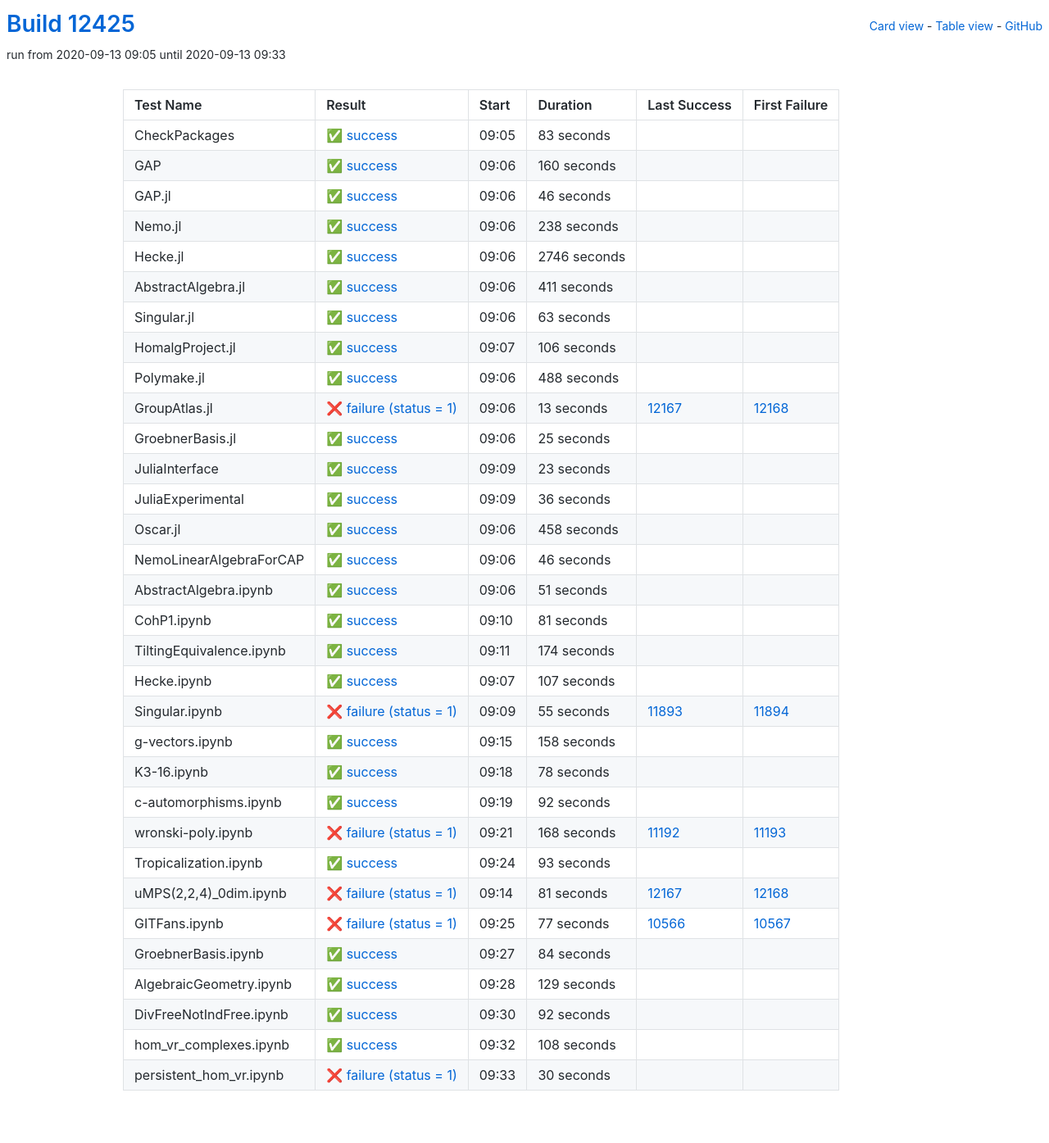
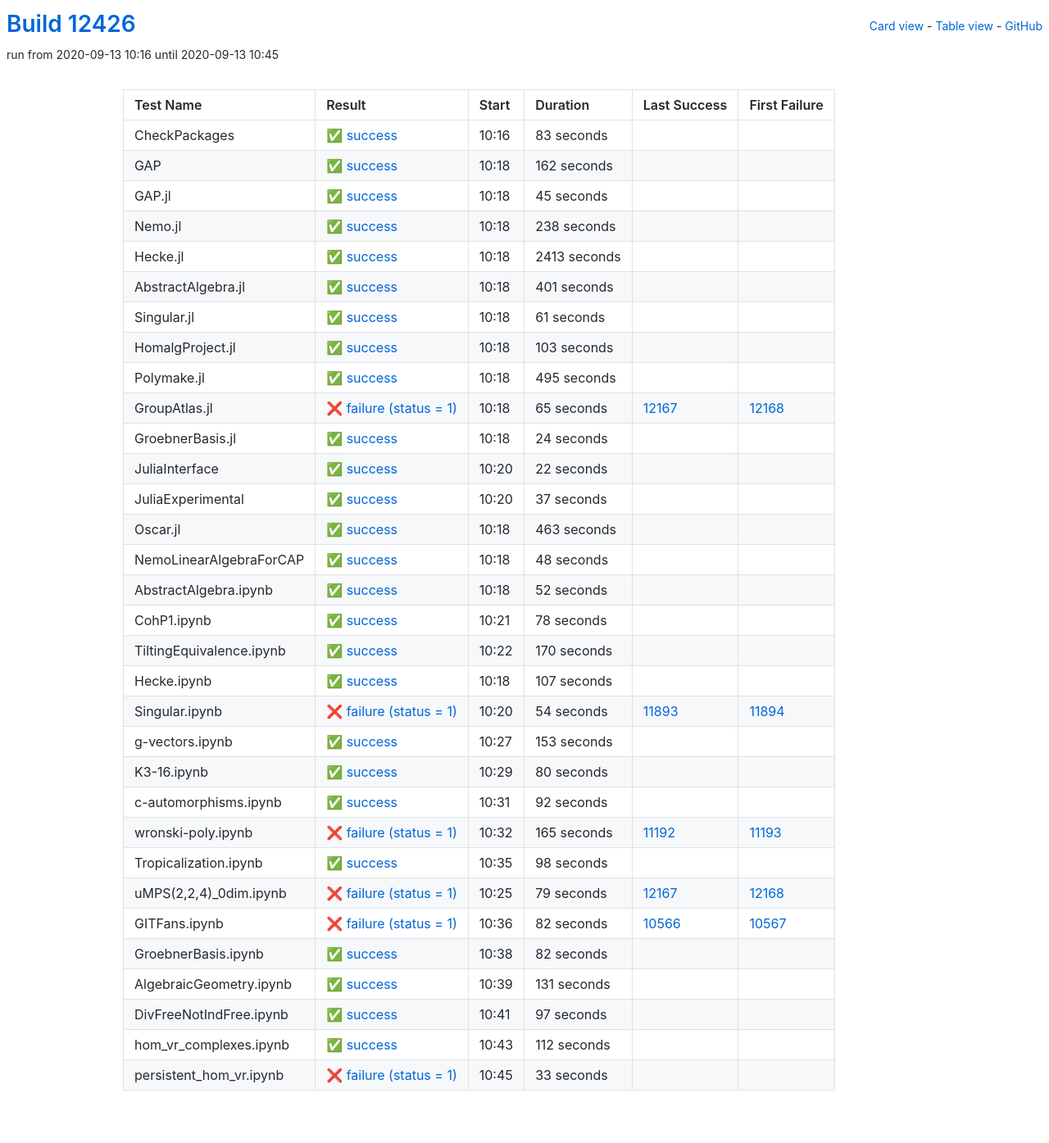
Before and after one commit to oscar-system/oscar-ci-status, a Jekyll site: the page built from table.html, in a window 1280 px wide. Shown: the whole page at 82% size. Built offline with Jekyll 4.4.1, drawn with Linux system fonts in a browser that asks for light colours.

Commit message:
Build #12426

```diff
--- a/_data/ci.yml
+++ b/_data/ci.yml
@@ -1,6 +1,6 @@
 ---
-build: 12425
-build_url: https://oscarci.mathematik.uni-kl.de/job/oscar/12425/
+build: 12426
+build_url: https://oscarci.mathematik.uni-kl.de/job/oscar/12426/
 job: oscar
 organization: oscar-system
 repo: oscar-ci-status
@@ -8,8 +8,8 @@
 tests:
 - name: CheckPackages
   id: checkpackages
-  log: https://oscarci.mathematik.uni-kl.de/job/oscar/12425/artifact/logs/build-12425/CheckPackages.log
-  start: 2020-09-13 09:05
+  log: https://oscarci.mathematik.uni-kl.de/job/oscar/12426/artifact/logs/build-12426/CheckPackages.log
+  start: 2020-09-13 10:16
   success: true
   exitcode: 0
   status: success
@@ -20,32 +20,32 @@
   first_failure_url:
 - name: GAP
   id: gap
-  log: https://oscarci.mathematik.uni-kl.de/job/oscar/12425/artifact/logs/build-12425/GAP.log
-  start: 2020-09-13 09:06
+  log: https://oscarci.mathematik.uni-kl.de/job/oscar/12426/artifact/logs/build-12426/GAP.log
+  start: 2020-09-13 10:18
   success: true
   exitcode: 0
   status: success
-  duration: 160
+  duration: 162
   last_success: false
   last_success_url:
   first_failure: false
   first_failure_url:
 - name: GAP.jl
   id: gap-jl
-  log: https://oscarci.mathematik.uni-kl.de/job/oscar/12425/artifact/logs/build-12425/GAP.jl.log
-  start: 2020-09-13 09:06
+  log: https://oscarci.mathematik.uni-kl.de/job/oscar/12426/artifact/logs/build-12426/GAP.jl.log
+  start: 2020-09-13 10:18
   success: true
   exitcode: 0
   status: success
-  duration: 46
+  duration: 45
   last_success: false
   last_success_url:
   first_failure: false
   first_failure_url:
 - name: Nemo.jl
   id: nemo-jl
-  log: https://oscarci.mathematik.uni-kl.de/job/oscar/12425/artifact/logs/build-12425/Nemo.jl.log
-  start: 2020-09-13 09:06
+  log: https://oscarci.mathematik.uni-kl.de/job/oscar/12426/artifact/logs/build-12426/Nemo.jl.log
+  start: 2020-09-13 10:18
   success: true
   exitcode: 0
   status: success
@@ -56,176 +56,176 @@
   first_failure_url:
 - name: Hecke.jl
   id: hecke-jl
-  log: https://oscarci.mathematik.uni-kl.de/job/oscar/12425/artifact/logs/build-12425/Hecke.jl.log
-  start: 2020-09-13 09:06
+  log: https://oscarci.mathematik.uni-kl.de/job/oscar/12426/artifact/logs/build-12426/Hecke.jl.log
+  start: 2020-09-13 10:18
   success: true
   exitcode: 0
   status: success
-  duration: 2746
+  duration: 2413
   last_success: false
   last_success_url:
   first_failure: false
   first_failure_url:
 - name: AbstractAlgebra.jl
   id: abstractalgebra-jl
-  log: https://oscarci.mathematik.uni-kl.de/job/oscar/12425/artifact/logs/build-12425/AbstractAlgebra.jl.log
-  start: 2020-09-13 09:06
+  log: https://oscarci.mathematik.uni-kl.de/job/oscar/12426/artifact/logs/build-12426/AbstractAlgebra.jl.log
+  start: 2020-09-13 10:18
   success: true
   exitcode: 0
   status: success
-  duration: 411
+  duration: 401
   last_success: false
   last_success_url:
   first_failure: false
   first_failure_url:
 - name: Singular.jl
   id: singular-jl
-  log: https://oscarci.mathematik.uni-kl.de/job/oscar/12425/artifact/logs/build-12425/Singular.jl.log
-  start: 2020-09-13 09:06
+  log: https://oscarci.mathematik.uni-kl.de/job/oscar/12426/artifact/logs/build-12426/Singular.jl.log
+  start: 2020-09-13 10:18
   success: true
   exitcode: 0
   status: success
-  duration: 63
+  duration: 61
   last_success: false
   last_success_url:
   first_failure: false
   first_failure_url:
 - name: HomalgProject.jl
   id: homalgproject-jl
-  log: https://oscarci.mathematik.uni-kl.de/job/oscar/12425/artifact/logs/build-12425/HomalgProject.jl.log
-  start: 2020-09-13 09:07
+  log: https://oscarci.mathematik.uni-kl.de/job/oscar/12426/artifact/logs/build-12426/HomalgProject.jl.log
+  start: 2020-09-13 10:18
   success: true
   exitcode: 0
   status: success
-  duration: 106
+  duration: 103
   last_success: false
   last_success_url:
   first_failure: false
   first_failure_url:
 - name: Polymake.jl
   id: polymake-jl
-  log: https://oscarci.mathematik.uni-kl.de/job/oscar/12425/artifact/logs/build-12425/Polymake.jl.log
-  start: 2020-09-13 09:06
+  log: https://oscarci.mathematik.uni-kl.de/job/oscar/12426/artifact/logs/build-12426/Polymake.jl.log
+  start: 2020-09-13 10:18
   success: true
   exitcode: 0
   status: success
-  duration: 488
+  duration: 495
   last_success: false
   last_success_url:
   first_failure: false
   first_failure_url:
 - name: GroupAtlas.jl
   id: groupatlas-jl
-  log: https://oscarci.mathematik.uni-kl.de/job/oscar/12425/artifact/logs/build-12425/GroupAtlas.jl.log
-  start: 2020-09-13 09:06
+  log: https://oscarci.mathematik.uni-kl.de/job/oscar/12426/artifact/logs/build-12426/GroupAtlas.jl.log
+  start: 2020-09-13 10:18
   success: false
   exitcode: 1
   status: failure
-  duration: 13
+  duration: 65
   last_success: 12167
   last_success_url: https://oscarci.mathematik.uni-kl.de/job/oscar/12167/
   first_failure: 12168
   first_failure_url: https://oscarci.mathematik.uni-kl.de/job/oscar/12168/
 - name: GroebnerBasis.jl
   id: groebnerbasis-jl
-  log: https://oscarci.mathematik.uni-kl.de/job/oscar/12425/artifact/logs/build-12425/GroebnerBasis.jl.log
-  start: 2020-09-13 09:06
+  log: https://oscarci.mathematik.uni-kl.de/job/oscar/12426/artifact/logs/build-12426/GroebnerBasis.jl.log
+  start: 2020-09-13 10:18
   success: true
   exitcode: 0
   status: success
-  duration: 25
+  duration: 24
   last_success: false
   last_success_url:
   first_failure: false
   first_failure_url:
 - name: JuliaInterface
   id: juliainterface
-  log: https://oscarci.mathematik.uni-kl.de/job/oscar/12425/artifact/logs/build-12425/JuliaInterface.log
-  start: 2020-09-13 09:09
+  log: https://oscarci.mathematik.uni-kl.de/job/oscar/12426/artifact/logs/build-12426/JuliaInterface.log
+  start: 2020-09-13 10:20
   success: true
   exitcode: 0
   status: success
-  duration: 23
+  duration: 22
   last_success: false
   last_success_url:
   first_failure: false
   first_failure_url:
 - name: JuliaExperimental
   id: juliaexperimental
-  log: https://oscarci.mathematik.uni-kl.de/job/oscar/12425/artifact/logs/build-12425/JuliaExperimental.log
-  start: 2020-09-13 09:09
+  log: https://oscarci.mathematik.uni-kl.de/job/oscar/12426/artifact/logs/build-12426/JuliaExperimental.log
+  start: 2020-09-13 10:20
   success: true
   exitcode: 0
   status: success
-  duration: 36
+  duration: 37
   last_success: false
   last_success_url:
   first_failure: false
   first_failure_url:
 - name: Oscar.jl
   id: oscar-jl
-  log: https://oscarci.mathematik.uni-kl.de/job/oscar/12425/artifact/logs/build-12425/Oscar.jl.log
-  start: 2020-09-13 09:06
+  log: https://oscarci.mathematik.uni-kl.de/job/oscar/12426/artifact/logs/build-12426/Oscar.jl.log
+  start: 2020-09-13 10:18
   success: true
   exitcode: 0
   status: success
-  duration: 458
+  duration: 463
   last_success: false
   last_success_url:
   first_failure: false
   first_failure_url:
 - name: NemoLinearAlgebraForCAP
   id: nemolinearalgebraforcap
-  log: https://oscarci.mathematik.uni-kl.de/job/oscar/12425/artifact/logs/build-12425/NemoLinearAlgebraForCAP.log
-  start: 2020-09-13 09:06
+  log: https://oscarci.mathematik.uni-kl.de/job/oscar/12426/artifact/logs/build-12426/NemoLinearAlgebraForCAP.log
+  start: 2020-09-13 10:18
   success: true
   exitcode: 0
   status: success
-  duration: 46
+  duration: 48
   last_success: false
   last_success_url:
   first_failure: false
   first_failure_url:
 - name: AbstractAlgebra.ipynb
   id: abstractalgebra-ipynb
-  log: https://oscarci.mathematik.uni-kl.de/job/oscar/12425/artifact/logs/build-12425/AbstractAlgebra.ipynb.log
-  start: 2020-09-13 09:06
+  log: https://oscarci.mathematik.uni-kl.de/job/oscar/12426/artifact/logs/build-12426/AbstractAlgebra.ipynb.log
+  start: 2020-09-13 10:18
   success: true
   exitcode: 0
   status: success
-  duration: 51
+  duration: 52
   last_success: false
   last_success_url:
   first_failure: false
   first_failure_url:
 - name: CohP1.ipynb
   id: cohp1-ipynb
-  log: https://oscarci.mathematik.uni-kl.de/job/oscar/12425/artifact/logs/build-12425/CohP1.ipynb.log
-  start: 2020-09-13 09:10
+  log: https://oscarci.mathematik.uni-kl.de/job/oscar/12426/artifact/logs/build-12426/CohP1.ipynb.log
+  start: 2020-09-13 10:21
   success: true
   exitcode: 0
   status: success
-  duration: 81
+  duration: 78
   last_success: false
   last_success_url:
   first_failure: false
   first_failure_url:
 - name: TiltingEquivalence.ipynb
   id: tiltingequivalence-ipynb
-  log: https://oscarci.mathematik.uni-kl.de/job/oscar/12425/artifact/logs/build-12425/TiltingEquivalence.ipynb.log
-  start: 2020-09-13 09:11
+  log: https://oscarci.mathematik.uni-kl.de/job/oscar/12426/artifact/logs/build-12426/TiltingEquivalence.ipynb.log
+  start: 2020-09-13 10:22
   success: true
   exitcode: 0
   status: success
-  duration: 174
+  duration: 170
   last_success: false
   last_success_url:
   first_failure: false
   first_failure_url:
 - name: Hecke.ipynb
   id: hecke-ipynb
-  log: https://oscarci.mathematik.uni-kl.de/job/oscar/12425/artifact/logs/build-12425/Hecke.ipynb.log
-  start: 2020-09-13 09:07
+  log: https://oscarci.mathematik.uni-kl.de/job/oscar/12426/artifact/logs/build-12426/Hecke.ipynb.log
+  start: 2020-09-13 10:18
   success: true
   exitcode: 0
   status: success
@@ -236,44 +236,44 @@
   first_failure_url:
 - name: Singular.ipynb
   id: singular-ipynb
-  log: https://oscarci.mathematik.uni-kl.de/job/oscar/12425/artifact/logs/build-12425/Singular.ipynb.log
-  start: 2020-09-13 09:09
+  log: https://oscarci.mathematik.uni-kl.de/job/oscar/12426/artifact/logs/build-12426/Singular.ipynb.log
+  start: 2020-09-13 10:20
   success: false
   exitcode: 1
   status: failure
-  duration: 55
+  duration: 54
   last_success: 11893
   last_success_url: https://oscarci.mathematik.uni-kl.de/job/oscar/11893/
   first_failure: 11894
   first_failure_url: https://oscarci.mathematik.uni-kl.de/job/oscar/11894/
 - name: g-vectors.ipynb
   id: g-vectors-ipynb
-  log: https://oscarci.mathematik.uni-kl.de/job/oscar/12425/artifact/logs/build-12425/g-vectors.ipynb.log
-  start: 2020-09-13 09:15
+  log: https://oscarci.mathematik.uni-kl.de/job/oscar/12426/artifact/logs/build-12426/g-vectors.ipynb.log
+  start: 2020-09-13 10:27
   success: true
   exitcode: 0
   status: success
-  duration: 158
+  duration: 153
   last_success: false
   last_success_url:
   first_failure: false
   first_failure_url:
 - name: K3-16.ipynb
   id: k3-16-ipynb
-  log: https://oscarci.mathematik.uni-kl.de/job/oscar/12425/artifact/logs/build-12425/K3-16.ipynb.log
-  start: 2020-09-13 09:18
+  log: https://oscarci.mathematik.uni-kl.de/job/oscar/12426/artifact/logs/build-12426/K3-16.ipynb.log
+  start: 2020-09-13 10:29
   success: true
   exitcode: 0
   status: success
-  duration: 78
+  duration: 80
   last_success: false
   last_success_url:
   first_failure: false
   first_failure_url:
 - name: c-automorphisms.ipynb
   id: c-automorphisms-ipynb
-  log: https://oscarci.mathematik.uni-kl.de/job/oscar/12425/artifact/logs/build-12425/c-automorphisms.ipynb.log
-  start: 2020-09-13 09:19
+  log: https://oscarci.mathematik.uni-kl.de/job/oscar/12426/artifact/logs/build-12426/c-automorphisms.ipynb.log
+  start: 2020-09-13 10:31
   success: true
   exitcode: 0
   status: success
@@ -284,108 +284,108 @@
   first_failure_url:
 - name: wronski-poly.ipynb
   id: wronski-poly-ipynb
-  log: https://oscarci.mathematik.uni-kl.de/job/oscar/12425/artifact/logs/build-12425/wronski-poly.ipynb.log
-  start: 2020-09-13 09:21
+  log: https://oscarci.mathematik.uni-kl.de/job/oscar/12426/artifact/logs/build-12426/wronski-poly.ipynb.log
+  start: 2020-09-13 10:32
   success: false
   exitcode: 1
   status: failure
-  duration: 168
+  duration: 165
   last_success: 11192
   last_success_url: https://oscarci.mathematik.uni-kl.de/job/oscar/11192/
   first_failure: 11193
   first_failure_url: https://oscarci.mathematik.uni-kl.de/job/oscar/11193/
 - name: Tropicalization.ipynb
   id: tropicalization-ipynb
-  log: https://oscarci.mathematik.uni-kl.de/job/oscar/12425/artifact/logs/build-12425/Tropicalization.ipynb.log
-  start: 2020-09-13 09:24
+  log: https://oscarci.mathematik.uni-kl.de/job/oscar/12426/artifact/logs/build-12426/Tropicalization.ipynb.log
+  start: 2020-09-13 10:35
   success: true
   exitcode: 0
   status: success
-  duration: 93
+  duration: 98
   last_success: false
   last_success_url:
   first_failure: false
   first_failure_url:
 - name: uMPS(2,2,4)_0dim.ipynb
   id: umps-2-2-4-0dim-ipynb
-  log: https://oscarci.mathematik.uni-kl.de/job/oscar/12425/artifact/logs/build-12425/uMPS-2-2-4-_0dim.ipynb.log
-  start: 2020-09-13 09:14
+  log: https://oscarci.mathematik.uni-kl.de/job/oscar/12426/artifact/logs/build-12426/uMPS-2-2-4-_0dim.ipynb.log
+  start: 2020-09-13 10:25
   success: false
   exitcode: 1
   status: failure
-  duration: 81
+  duration: 79
   last_success: 12167
   last_success_url: https://oscarci.mathematik.uni-kl.de/job/oscar/12167/
   first_failure: 12168
   first_failure_url: https://oscarci.mathematik.uni-kl.de/job/oscar/12168/
 - name: GITFans.ipynb
   id: gitfans-ipynb
-  log: https://oscarci.mathematik.uni-kl.de/job/oscar/12425/artifact/logs/build-12425/GITFans.ipynb.log
-  start: 2020-09-13 09:25
+  log: https://oscarci.mathematik.uni-kl.de/job/oscar/12426/artifact/logs/build-12426/GITFans.ipynb.log
+  start: 2020-09-13 10:36
   success: false
   exitcode: 1
   status: failure
-  duration: 77
+  duration: 82
   last_success: 10566
   last_success_url: https://oscarci.mathematik.uni-kl.de/job/oscar/10566/
   first_failure: 10567
   first_failure_url: https://oscarci.mathematik.uni-kl.de/job/oscar/10567/
 - name: GroebnerBasis.ipynb
   id: groebnerbasis-ipynb
-  log: https://oscarci.mathematik.uni-kl.de/job/oscar/12425/artifact/logs/build-12425/GroebnerBasis.ipynb.log
-  start: 2020-09-13 09:27
+  log: https://oscarci.mathematik.uni-kl.de/job/oscar/12426/artifact/logs/build-12426/GroebnerBasis.ipynb.log
+  start: 2020-09-13 10:38
   success: true
   exitcode: 0
   status: success
-  duration: 84
+  duration: 82
   last_success: false
   last_success_url:
   first_failure: false
   first_failure_url:
 - name: AlgebraicGeometry.ipynb
   id: algebraicgeometry-ipynb
-  log: https://oscarci.mathematik.uni-kl.de/job/oscar/12425/artifact/logs/build-12425/AlgebraicGeometry.ipynb.log
-  start: 2020-09-13 09:28
+  log: https://oscarci.mathematik.uni-kl.de/job/oscar/12426/artifact/logs/build-12426/AlgebraicGeometry.ipynb.log
+  start: 2020-09-13 10:39
   success: true
   exitcode: 0
   status: success
-  duration: 129
+  duration: 131
   last_success: false
   last_success_url:
   first_failure: false
   first_failure_url:
 - name: DivFreeNotIndFree.ipynb
   id: divfreenotindfree-ipynb
-  log: https://oscarci.mathematik.uni-kl.de/job/oscar/12425/artifact/logs/build-12425/DivFreeNotIndFree.ipynb.log
-  start: 2020-09-13 09:30
+  log: https://oscarci.mathematik.uni-kl.de/job/oscar/12426/artifact/logs/build-12426/DivFreeNotIndFree.ipynb.log
+  start: 2020-09-13 10:41
   success: true
   exitcode: 0
   status: success
-  duration: 92
+  duration: 97
   last_success: false
   last_success_url:
   first_failure: false
   first_failure_url:
 - name: hom_vr_complexes.ipynb
   id: hom-vr-complexes-ipynb
-  log: https://oscarci.mathematik.uni-kl.de/job/oscar/12425/artifact/logs/build-12425/hom_vr_complexes.ipynb.log
-  start: 2020-09-13 09:32
+  log: https://oscarci.mathematik.uni-kl.de/job/oscar/12426/artifact/logs/build-12426/hom_vr_complexes.ipynb.log
+  start: 2020-09-13 10:43
   success: true
   exitcode: 0
   status: success
-  duration: 108
+  duration: 112
   last_success: false
   last_success_url:
   first_failure: false
   first_failure_url:
 - name: persistent_hom_vr.ipynb
   id: persistent-hom-vr-ipynb
-  log: https://oscarci.mathematik.uni-kl.de/job/oscar/12425/artifact/logs/build-12425/persistent_hom_vr.ipynb.log
-  start: 2020-09-13 09:33
+  log: https://oscarci.mathematik.uni-kl.de/job/oscar/12426/artifact/logs/build-12426/persistent_hom_vr.ipynb.log
+  start: 2020-09-13 10:45
   success: false
   exitcode: 1
   status: failure
-  duration: 30
+  duration: 33
   last_success: false
   last_success_url:
   first_failure: false
```
Also changed, not shown: README.md.
